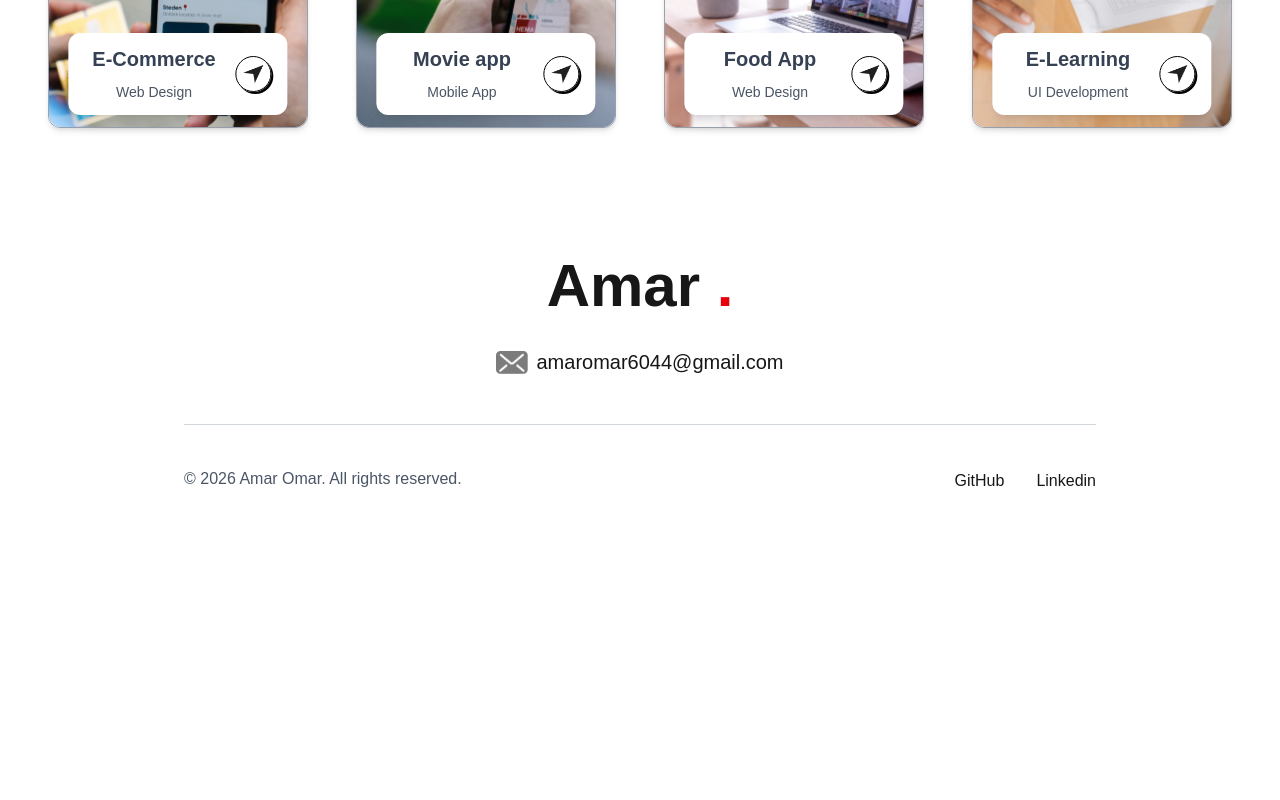
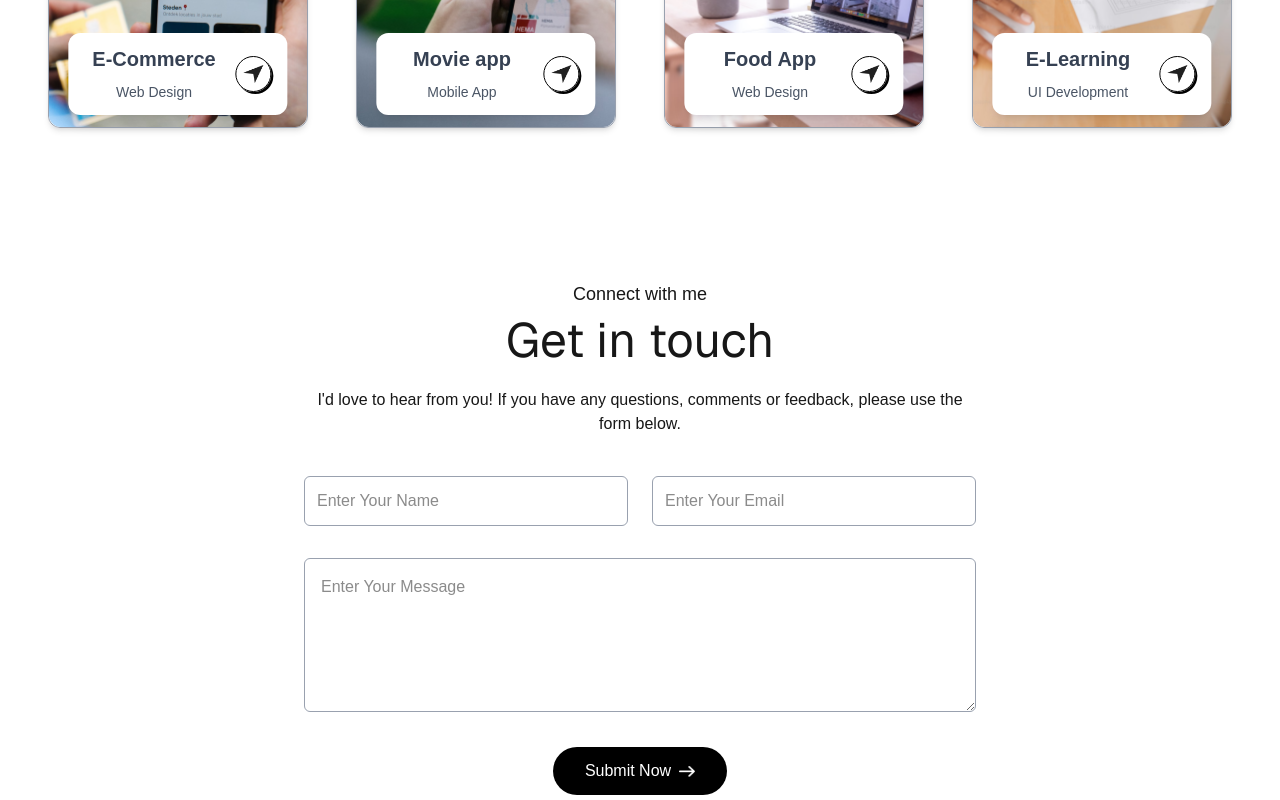
Before and after one commit to amar-omar/Portfolio, a Next.js app: page / in a window 1280 px wide. Shown: the part 2540-3340 px from the top of the page. Before the commit the page ends 3073 px from the top, so only its background shows below. Built offline with nearby package versions, Linux system fonts and the light colour scheme.

Commit message:
Revert "feat: improve project management app"
This reverts commit 115a5d7aff461b58d15e66569cc6109045d597ae.

```diff
--- a/app/Components/contact/page.tsx
+++ b/app/Components/contact/page.tsx
@@ -0,0 +1,135 @@
+"use client";
+import React, { useState } from "react";
+import Image from "next/image";
+import { assets } from "@/assets/assets";
+import { motion } from "motion/react";
+import { useTheme } from "@/app/contexts/ThemeContext";
+
+export default function Contact() {
+  const [result, setResult] = useState("");
+  const { theme } = useTheme();
+
+  const onSubmit = async (event: React.FormEvent<HTMLFormElement>) => {
+    event.preventDefault();
+    setResult("Sending....");
+    const formData = new FormData(event.target as HTMLFormElement);
+
+    formData.append("access_key", "532b3d2f-8528-4ca9-8eb5-eaef41e94f9a");
+
+    const response = await fetch("https://api.web3forms.com/submit", {
+      method: "POST",
+      body: formData,
+    });
+
+    const data = await response.json();
+
+    if (data.success) {
+      setResult("Form Submitted Successfully");
+      (event.target as HTMLFormElement).reset();
+    } else {
+      console.log("Error", data);
+      setResult(data.message);
+    }
+  };
+
+  const styleInput =
+    "flex-1 p-3 outline-none border-[0.5px] border-gray-400 rounded-md text-sm sm:text-base";
+  const styleTextarea =
+    "w-full p-3 sm:p-4 mb-4 sm:mb-6 outline-none border-[0.5px] border-gray-400 rounded-md text-sm sm:text-base";
+
+  return (
+    <>
+      <motion.section
+        initial={{ opacity: 0 }}
+        whileInView={{ opacity: 1 }}
+        transition={{ duration: 1 }}
+        className="text-center pt-20 md:pt-32 lg:pt-38 px-4 sm:px-6 lg:px-8"
+        id="contact"
+      >
+        <motion.h4
+          initial={{ opacity: 0, y: -20 }}
+          whileInView={{ opacity: 1, y: 0 }}
+          transition={{ duration: 0.5, delay: 0.3 }}
+          className="text-base sm:text-lg mb-2"
+        >
+          Connect with me
+        </motion.h4>
+        <motion.h1
+          initial={{ opacity: 0, y: -20 }}
+          whileInView={{ opacity: 1, y: 0 }}
+          transition={{ duration: 0.5, delay: 0.5 }}
+          className="text-2xl sm:text-3xl lg:text-5xl font-sans"
+        >
+          Get in touch
+        </motion.h1>
+        <motion.p
+          initial={{ opacity: 0 }}
+          whileInView={{ opacity: 1 }}
+          transition={{ duration: 0.5, delay: 0.7 }}
+          className="text-sm sm:text-base mt-3 sm:mt-6 max-w-2xl mx-auto"
+        >
+          I&apos;d love to hear from you! If you have any questions, comments or
+          feedback, please use the form below.
+        </motion.p>
+        <motion.form
+          initial={{ opacity: 0 }}
+          whileInView={{ opacity: 1 }}
+          transition={{ duration: 0.5, delay: 0.9 }}
+          onSubmit={onSubmit}
+          className="max-w-2xl mx-auto mt-6 sm:mt-10"
+        >
+          <div className="flex flex-col sm:flex-row gap-4 sm:gap-6 mb-6 sm:mb-8">
+            <motion.input
+              initial={{ opacity: 0, x: -50 }}
+              whileInView={{ opacity: 1, x: 0 }}
+              transition={{ duration: 0.6, delay: 1.1 }}
+              name="name"
+              type="text"
+              placeholder="Enter Your Name"
+              required
+              className={styleInput}
+            />
+            <motion.input
+              initial={{ opacity: 0, x: 50 }}
+              whileInView={{ opacity: 1, x: 0 }}
+              transition={{ duration: 0.6, delay: 1.2 }}
+              name="email"
+              type="email"
+              placeholder="Enter Your Email"
+              required
+              className={styleInput}
+            />
+          </div>
+          <motion.textarea
+            initial={{ opacity: 0, y: 100 }}
+            whileInView={{ opacity: 1, y: 0 }}
+            transition={{ duration: 0.6, delay: 1.3 }}
+            name="message"
+            placeholder="Enter Your Message"
+            required
+            rows={5}
+            className={styleTextarea}
+          ></motion.textarea>
+          <motion.button
+            whileHover={{ scale: 1.05 }}
+            transition={{ duration: 0.3 }}
+            type="submit"
+            className={`cursor-pointer py-2 sm:py-3 px-6 sm:px-8 w-max flex items-center justify-center gap-2 bg-black text-white rounded-full mx-auto text-sm sm:text-base ${
+              theme === 'dark'
+                ? 'bg-gray-900 hover:bg-gray-800 text-white'
+                : 'hover:bg-gray-800'
+            }`}
+          >
+            Submit Now
+            <Image
+              src={assets.right_arrow_white}
+              className="w-3 sm:w-4"
+              alt="Submit"
+            />
+          </motion.button>
+          <p className="mt-3 sm:mt-4 font-bold text-lg sm:text-xl flex justify-center">{result}</p>
+        </motion.form>
+      </motion.section>
+    </>
+  );
+}
--- a/app/page.tsx
+++ b/app/page.tsx
@@ -1,4 +1,5 @@
 import About from "./Components/about/page";
+import Contact from "./Components/contact/page";
 import Footer from "./Components/footer/page";
 import Header from "./Components/header/page";
 import Navbar from "./Components/navbar/page";
@@ -12,6 +13,7 @@ export default function Home() {
       <About />
       <Services />
       <Work />
+      <Contact />
       <Footer />
     </>
   );
```
Also changed, not shown: app/Components/about/page.tsx (+13 -7 lines), app/Components/services/page.tsx (+4 -4 lines), assets/assets.js (+4 -4 lines), app/Components/work/page.tsx (indentation only).
